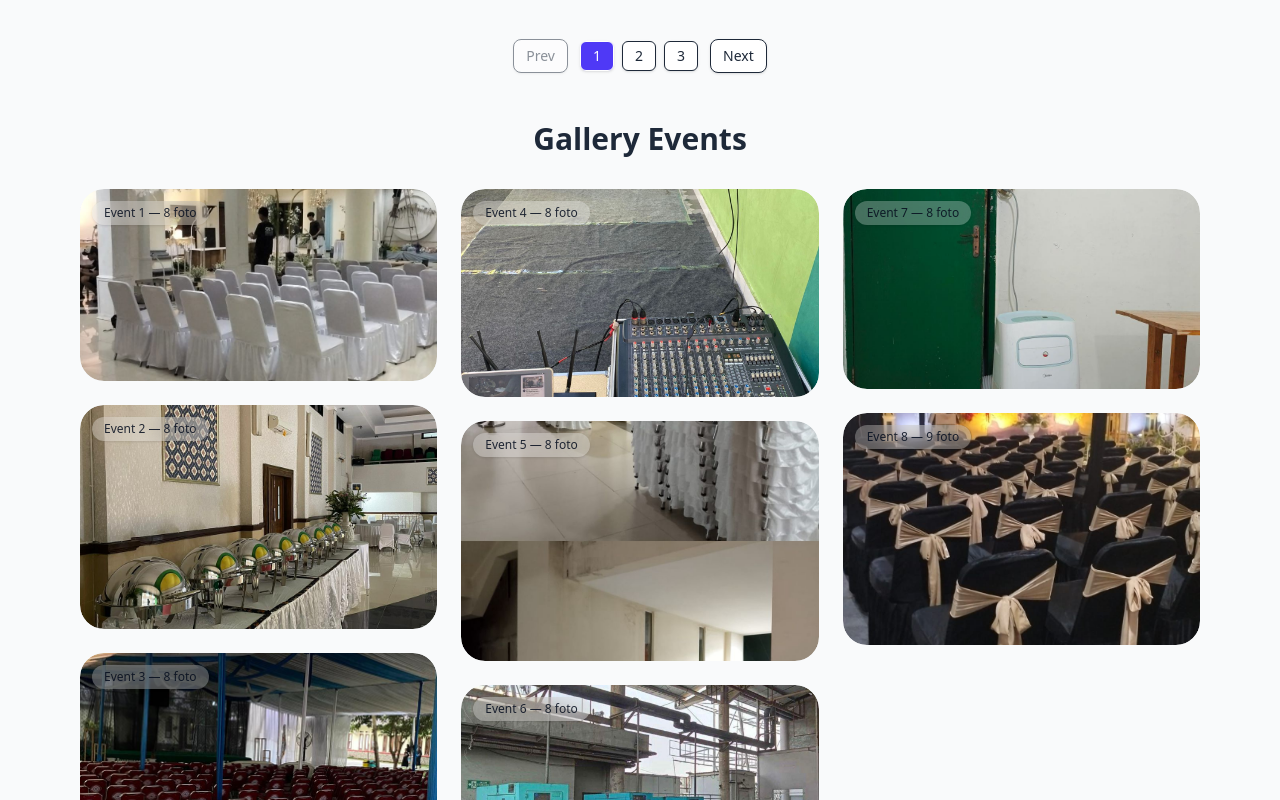
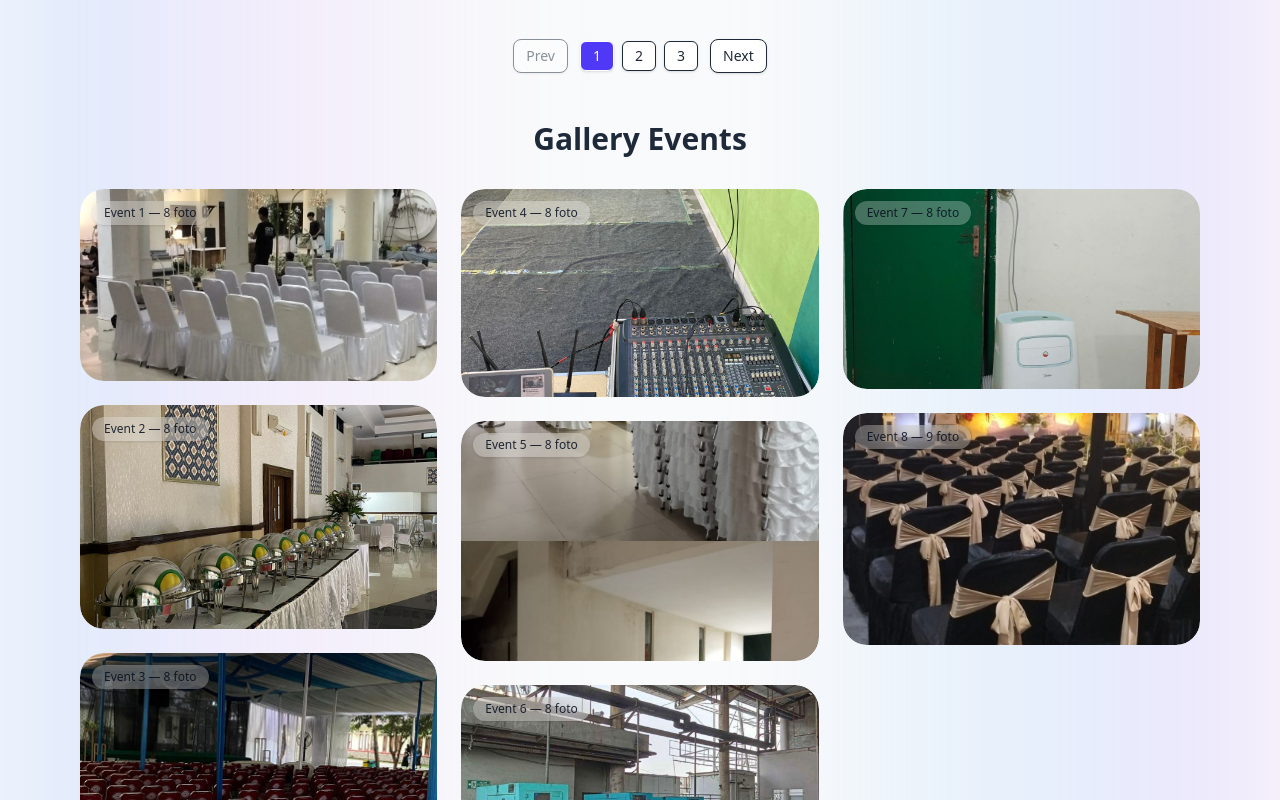
Before and after one commit to gvnorln/cepot-blower-bekasi, a Next.js app: page / in a window 1280 px wide. Shown: the part 2680-3480 px from the top of the page. Built offline with nearby package versions, Linux system fonts and the light colour scheme.

Commit message:
update background

```diff
--- a/app/components/ContactSection.jsx
+++ b/app/components/ContactSection.jsx
@@ -3,9 +3,24 @@ import React, { useState } from "react";
 
 export default function ContactSection({ WHATSAPP_PHONE }) {
   const socials = [
-    { name: "Instagram", icon: "📸", handle: "@cepot_blowerbekasi", link: "https://instagram.com/cepot_blowerbekasi" },
-    { name: "TikTok", icon: "🎵", handle: "@cepot_blowerbekasi", link: "https://www.tiktok.com/@cepot_blowerbekasi" },
-    { name: "Facebook", icon: "📘", handle: "@cepot_blowerbekasi", link: "https://facebook.com/cepot_blowerbekasi" },
+    {
+      name: "Instagram",
+      icon: "📸",
+      handle: "@cepot_blowerbekasi",
+      link: "https://instagram.com/cepot_blowerbekasi",
+    },
+    {
+      name: "TikTok",
+      icon: "🎵",
+      handle: "@cepot_blowerbekasi",
+      link: "https://www.tiktok.com/@cepot_blowerbekasi",
+    },
+    {
+      name: "Facebook",
+      icon: "📘",
+      handle: "@cepot_blowerbekasi",
+      link: "https://facebook.com/cepot_blowerbekasi",
+    },
   ];
 
   const [name, setName] = useState("");
@@ -18,29 +33,32 @@ Halo, saya ingin menghubungi Cepot Blower Bekasi.
 Nama: ${name}
 Pesan: ${message}
 `;
-    const url = `https://wa.me/${WHATSAPP_PHONE}?text=${encodeURIComponent(text)}`;
+    const url = `https://wa.me/${WHATSAPP_PHONE}?text=${encodeURIComponent(
+      text
+    )}`;
     window.open(url, "_blank");
   };
 
   return (
-    <section id="contact" className="mt-16 bg-gradient-to-br from-white to-gray-100 py-14">
+    <section id="contact" className="mt-16 py-14">
       <div className="max-w-6xl mx-auto px-4 sm:px-6 lg:px-8">
-
         {/* Title */}
         <h2 className="text-3xl sm:text-4xl font-extrabold text-gray-900 text-center">
           Hubungi Kami
         </h2>
         <p className="text-gray-600 text-center mt-2 text-sm sm:text-base max-w-xl mx-auto">
-          Butuh penawaran cepat? Kami siap membantu kebutuhan event Anda kapan saja.
+          Butuh penawaran cepat? Kami siap membantu kebutuhan event Anda kapan
+          saja.
         </p>
 
         {/* Main Card */}
         <div className="grid md:grid-cols-2 gap-10 mt-12">
-
           {/* Left: Contact & Socials */}
           <div className="bg-white p-8 rounded-3xl shadow-lg border border-gray-100 flex flex-col gap-6">
             <div>
-              <h4 className="text-xl font-bold text-gray-800 mb-1">Informasi Kontak</h4>
+              <h4 className="text-xl font-bold text-gray-800 mb-1">
+                Informasi Kontak
+              </h4>
               <p className="text-gray-600 text-sm leading-relaxed">
                 Silakan hubungi kami melalui WhatsApp atau sosial media berikut.
               </p>
@@ -56,7 +74,9 @@ Pesan: ${message}
 
             {/* Social Media */}
             <div>
-              <h5 className="text-sm font-semibold text-gray-700 mb-2">Social Media</h5>
+              <h5 className="text-sm font-semibold text-gray-700 mb-2">
+                Social Media
+              </h5>
               <div className="flex flex-col gap-2">
                 {socials.map((s) => (
                   <a
@@ -76,14 +96,28 @@ Pesan: ${message}
 
             {/* Address */}
             <div className="text-sm text-gray-600 space-y-1 pt-2">
-              <p>🌐 Website: <a href="https://www.cepotblowerbekasi.com" target="_blank" className="text-indigo-600 hover:underline">www.cepotblowerbekasi.com</a></p>
-              <p>📍 Alamat: Jln. Pansor Rawa Gede Bojong Menteng, Rawa Lumbu, Bekasi RT.01/RW.02 (Gang Aki)</p>
+              <p>
+                🌐 Website:{" "}
+                <a
+                  href="https://www.cepotblowerbekasi.com"
+                  target="_blank"
+                  className="text-indigo-600 hover:underline"
+                >
+                  www.cepotblowerbekasi.com
+                </a>
+              </p>
+              <p>
+                📍 Alamat: Jln. Pansor Rawa Gede Bojong Menteng, Rawa Lumbu,
+                Bekasi RT.01/RW.02 (Gang Aki)
+              </p>
             </div>
           </div>
 
           {/* Right: Form */}
           <div className="bg-white p-8 rounded-3xl shadow-lg border border-gray-100 flex flex-col gap-5">
-            <h4 className="text-xl font-bold text-gray-800">Kirim Pesan Cepat</h4>
+            <h4 className="text-xl font-bold text-gray-800">
+              Kirim Pesan Cepat
+            </h4>
 
             <input
               value={name}
@@ -108,14 +142,13 @@ Pesan: ${message}
               Kirim Pesan via WhatsApp
             </button>
           </div>
-
         </div>
 
         {/* Footer */}
         <div className="mt-12 border-t border-gray-200 pt-6 text-center text-gray-500 text-xs">
-          &copy; {new Date().getFullYear()} Cepot Blower Bekasi. All rights reserved.
+          &copy; {new Date().getFullYear()} Cepot Blower Bekasi. All rights
+          reserved.
         </div>
-
       </div>
     </section>
   );
--- a/app/components/GalleryGrid.jsx
+++ b/app/components/GalleryGrid.jsx
@@ -35,7 +35,7 @@ export default function GalleryMasonryGlassBackground() {
     <section id="gallery" className="mt-12 px-2 sm:px-4 lg:px-0 relative">
 
       {/* Background Section */}
-      <div className="absolute inset-0 bg-gradient-to-br from-pink-50 via-purple-50 to-blue-50 -z-10"></div>
+      <div className="absolute inset-0 z-10"></div>
 
       <h2 className="text-3xl font-bold text-center mb-8 text-gray-800 dark:text-white">
         Gallery Events
--- a/app/components/HeroSection.jsx
+++ b/app/components/HeroSection.jsx
@@ -103,8 +103,11 @@ export default function HeroSection() {
 
             {/* hero metrics */}
             <div
-              className="flex flex-row gap-3 overflow-x-auto justify-center mt-4 sm:mt-0
-  sm:absolute sm:bottom-6 sm:left-20 sm:w-auto w-full"
+              className="
+    flex flex-row gap-3 overflow-x-auto justify-center
+    w-full mt-4
+    sm:mt-0 sm:absolute sm:bottom-6 sm:left-20 sm:w-auto
+  "
             >
               {[
                 { label: "Acara", value: "1200+" },
--- a/app/globals.css
+++ b/app/globals.css
@@ -4,6 +4,7 @@
 body {
   -webkit-font-smoothing: antialiased;
   -moz-osx-font-smoothing: grayscale;
+
 }
 
 /* Modal backdrop smoothing on mobile */
--- a/app/page.jsx
+++ b/app/page.jsx
@@ -55,11 +55,30 @@ export default function Page() {
   };
 
   return (
-    <div className="min-h-screen bg-gray-50 text-gray-800">
+    <div
+      className="
+        min-h-screen text-gray-800 relative overflow-hidden
+        bg-gray-50
+      "
+    >
+      {/* AURA KIRI */}
+      <div
+        className="pointer-events-none absolute left-0 top-0 h-full w-[40%]
+        bg-gradient-to-r from-blue-300/30 via-purple-300/20 to-transparent
+        blur-3xl"
+      ></div>
+
+      {/* AURA KANAN */}
+      <div
+        className="pointer-events-none absolute right-0 top-0 h-full w-[40%]
+        bg-gradient-to-l from-purple-300/30 via-blue-300/20 to-transparent
+        blur-3xl"
+      ></div>
+
       <FloatingCart cart={cart} setCart={setCart} WHATSAPP_PHONE={WHATSAPP_PHONE} />
       <HeaderHome WHATSAPP_PHONE={WHATSAPP_PHONE} />
 
-      <main className="max-w-6xl mx-auto px-4 py-8">
+      <main className="max-w-6xl mx-auto px-4 py-8 relative z-10">
         <HeroSection
           query={query}
           setQuery={setQuery}
```
